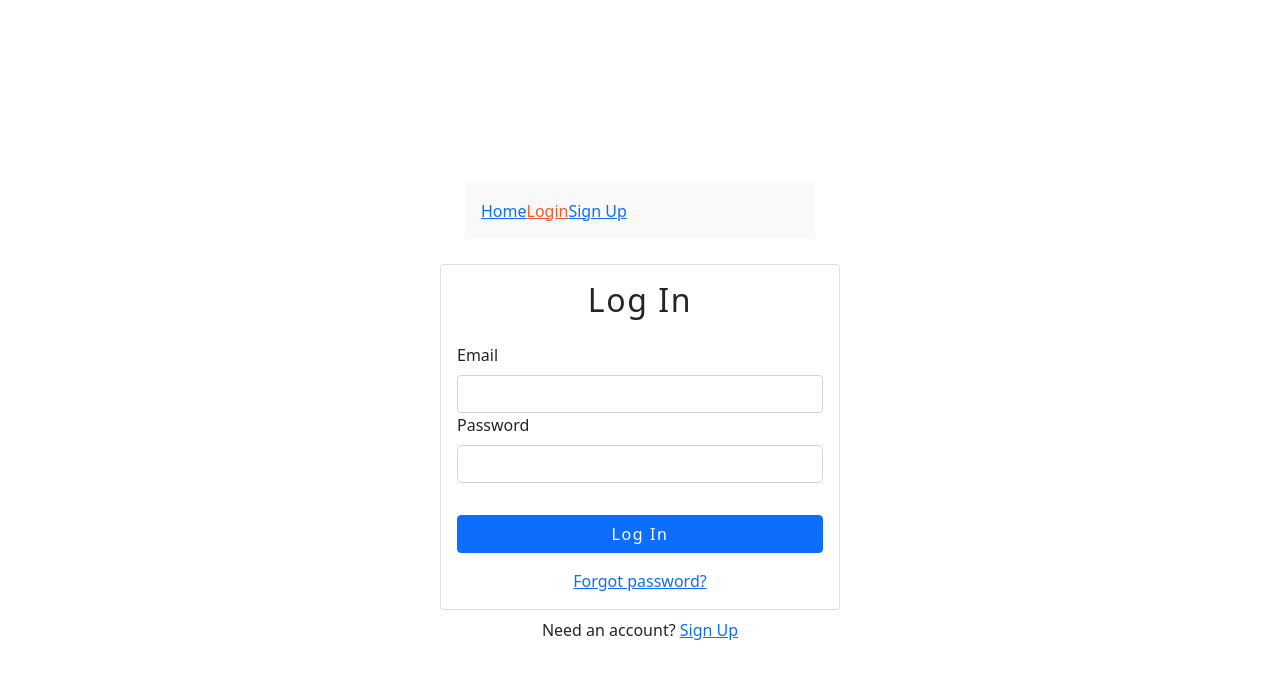
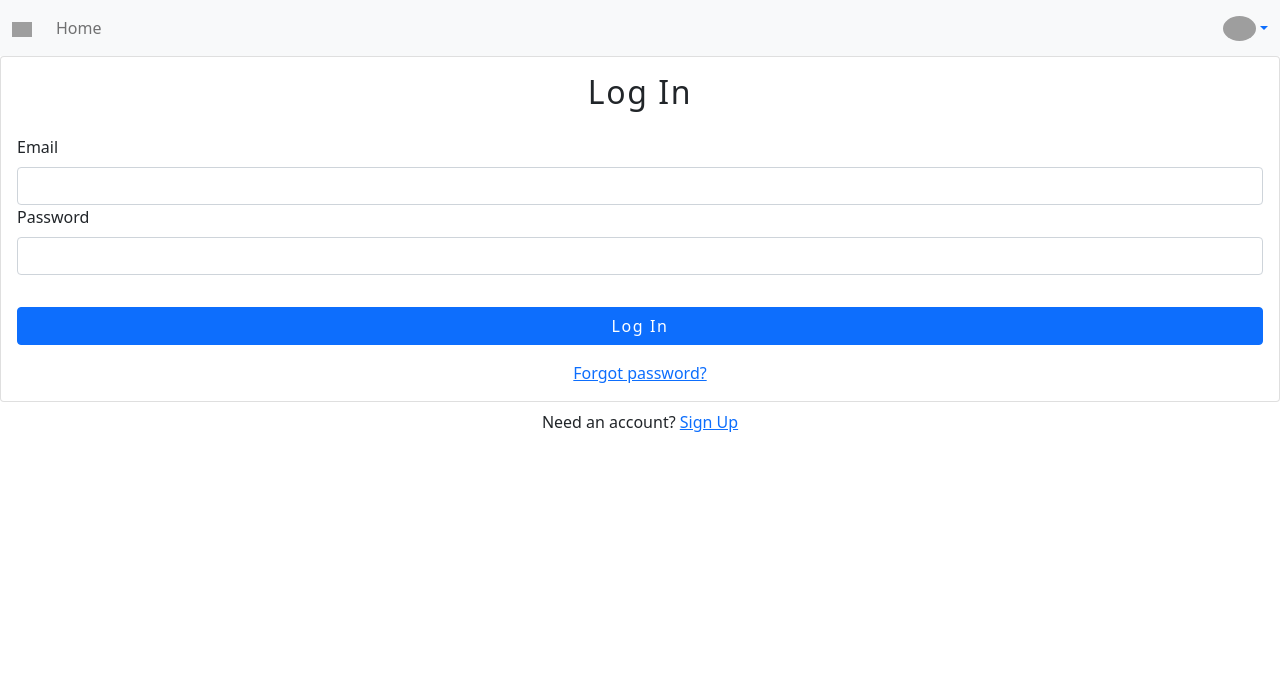
Before and after one commit to sandra681/Login-forma, a React (Create React App) app in the folder login-forma2/: page /login in a window 1280 px wide. Shown: the top 678 px of the page. Built offline with nearby package versions, Linux system fonts and the light colour scheme; grey boxes are pictures that could not be loaded.

Commit message:
login/logout

```diff
--- a/login-forma2/package.json
+++ b/login-forma2/package.json
@@ -3,6 +3,8 @@
   "version": "0.1.0",
   "private": true,
   "dependencies": {
+    "@material-ui/core": "^4.11.4",
+    "@material-ui/icons": "^4.11.2",
     "@testing-library/jest-dom": "^5.12.0",
     "@testing-library/react": "^11.2.7",
     "@testing-library/user-event": "^12.8.3",
@@ -15,6 +17,7 @@
     "react-dom": "^17.0.2",
     "react-router-dom": "^5.2.0",
     "react-scripts": "4.0.3",
+    "rxjs": "^7.1.0",
     "web-vitals": "^1.1.2"
   },
   "scripts": {
--- a/login-forma2/public/index.html
+++ b/login-forma2/public/index.html
@@ -11,6 +11,8 @@
       content="Web site created using create-react-app"
     />
     <link rel="apple-touch-icon" href="%PUBLIC_URL%/logo192.png" />
+    <link rel="stylesheet" href="https://fonts.googleapis.com/css?family=Roboto:300,400,500,700&display=swap" />
+    <link rel="stylesheet" href="https://fonts.googleapis.com/icon?family=Material+Icons" />
     <!--
       manifest.json provides metadata used when your web app is installed on a
       user's mobile device or desktop. See https://developers.google.com/web/fundamentals/web-app-manifest/
--- a/login-forma2/src/common/Header.js
+++ b/login-forma2/src/common/Header.js
@@ -1,20 +1,190 @@
-import React from "react";
-import { Navbar, NavDropdown } from "react-bootstrap";
-import { NavLink } from "react-router-dom";
+import React, { useState } from "react";
+import { NavLink, Link } from "react-router-dom";
 
-const Header = () => {
+const Header = (props) => {
+  const { currentUser } = props;
+  console.log("User:" + currentUser);
   const activeStyle = { color: "#F15B2A" };
+  const [menu, setMenu] = useState(false);
+  const toggleMenu = () => {
+    setMenu(!menu);
+  };
+  const toggleLogoutMenu = () => {
+    setMenu(!menu);
+    localStorage.removeItem("currentUser");
+  };
+  const show = menu ? "show" : "";
+  if (currentUser) {
     return (
-    <nav>
-      <NavLink to="/" activeStyle={activeStyle} exact>
+      <nav className="navbar navbar-expand-lg navbar-light bg-light">
+        <div className="container-fluid">
+          <button
+            className="navbar-toggler"
+            type="button"
+            data-mb-toggle="collapse"
+            data-mb-target="#navbarSupportedContent"
+            aria-controls="navbarSupportedContent"
+            aria-expanded="false"
+            aria-label="Toggle navigation"
+            onClick={() => toggleMenu()}
+          >
+            <i className="fas fa-bars"></i>
+          </button>
+
+          <div
+            className={"collapse navbar-collapse " + show}
+            id="navbarSupportedContent"
+          >
+            <a className="navbar-brand mt-2 mt-lg-0" href="/">
+              <img
+                src="https://arrangeyourvacation.com/images/site/logo.svg"
+                height="15"
+                alt=""
+                loading="lazy"
+              />
+            </a>
+            <ul className="navbar-nav me-auto mb-2 mb-lg-0">
+              <li className="nav-item">
+                <NavLink
+                  className="nav-link"
+                  to="/"
+                  activeStyle={activeStyle}
+                  exact
+                >
                   Home
                 </NavLink>
-      <NavLink to="/login" activeStyle={activeStyle} exact>
+              </li>
+            </ul>
+          </div>
+
+          <div className="d-flex align-items-center">
+            <Link
+              className="dropdown-toggle d-flex align-items-center hidden-arrow"
+              to="/"
+              id="navbarDropdownMenuLink"
+              role="button"
+              data-mb-toggle="dropdown"
+              aria-expanded="false"
+              onClick={() => toggleMenu()}
+            >
+              <img
+                src="https://cdn2.iconfinder.com/data/icons/avatars-99/62/avatar-370-456322-512.png"
+                class="rounded-circle"
+                height="25"
+                alt=""
+                loading="lazy"
+              />
+            </Link>
+            <ul
+              className={"dropdown-menu dropdown-menu-end " + show}
+              aria-labelledby="navbarDropdownMenuLink"
+            >
+              <li>
+                <a
+                  className="dropdown-item"
+                  href="/"
+                  activeStyle={activeStyle}
+                  exact
+                  onClick={() => toggleLogoutMenu()}
+                >
+                  Logout
+                </a>
+              </li>
+            </ul>
+          </div>
+        </div>
+      </nav>
+    );
+  }
+  return (
+    <nav className="navbar navbar-expand-lg navbar-light bg-light">
+      <div className="container-fluid">
+        <button
+          className="navbar-toggler"
+          type="button"
+          data-mb-toggle="collapse"
+          data-mb-target="#navbarSupportedContent"
+          aria-controls="navbarSupportedContent"
+          aria-expanded="false"
+          aria-label="Toggle navigation"
+          onClick={() => toggleMenu()}
+        >
+          <i className="fas fa-bars"></i>
+        </button>
+
+        <div
+          className={"collapse navbar-collapse " + show}
+          id="navbarSupportedContent"
+        >
+          <a className="navbar-brand mt-2 mt-lg-0" href="/">
+            <img
+              src="https://arrangeyourvacation.com/images/site/logo.svg"
+              height="15"
+              alt=""
+              loading="lazy"
+            />
+          </a>
+          <ul className="navbar-nav me-auto mb-2 mb-lg-0">
+            <li className="nav-item">
+              <NavLink
+                className="nav-link"
+                to="/"
+                activeStyle={activeStyle}
+                exact
+              >
+                Home
+              </NavLink>
+            </li>
+          </ul>
+        </div>
+
+        <div className="d-flex align-items-center">
+          <Link
+            className="dropdown-toggle d-flex align-items-center hidden-arrow"
+            to="/"
+            id="navbarDropdownMenuLink"
+            role="button"
+            data-mb-toggle="dropdown"
+            aria-expanded="false"
+            onClick={() => toggleMenu()}
+          >
+            <img
+              src="https://cdn2.iconfinder.com/data/icons/avatars-99/62/avatar-370-456322-512.png"
+              className="rounded-circle"
+              height="25"
+              alt=""
+              loading="lazy"
+            />
+          </Link>
+          <ul
+            className={"dropdown-menu dropdown-menu-end " + show}
+            aria-labelledby="navbarDropdownMenuLink"
+          >
+            <li>
+              <NavLink
+                className="dropdown-item"
+                to="/login"
+                activeStyle={activeStyle}
+                exact
+                onClick={() => toggleMenu()}
+              >
                 Login
               </NavLink>
-      <NavLink to="/signup" activeStyle={activeStyle} exact>
+            </li>
+            <li>
+              <NavLink
+                className="dropdown-item"
+                to="/signup"
+                activeStyle={activeStyle}
+                exact
+                onClick={() => toggleMenu()}
+              >
                 Sign Up
               </NavLink>
+            </li>
+          </ul>
+        </div>
+      </div>
     </nav>
   );
 };
--- a/login-forma2/src/components/App.js
+++ b/login-forma2/src/components/App.js
@@ -1,38 +1,45 @@
-import React from "react";
-import { Container } from "react-bootstrap";
-import AuthProvider from "../contexts/AuthContext";
+import React, { useState } from "react";
 import Signup from "./Signup";
 import { Switch, Route } from "react-router-dom";
-import Dashboard from "./Dashboard";
 import Login from "./Login";
-import PrivateRoute from "./PrivateRoute";
 import ForgotPassword from "./ForgotPassword";
-import UpdateProfile from "./UpdateProfile";
 import Homepage from "./homepage/Homepage";
 import Header from "../common/Header";
 
 function App() {
-
+  function checkUser() {
+    const user = localStorage.getItem("currentUser");
+    if (user !== null) {
+      return true;
+    }
+    return false;
+  }
+  const [currentUser, setCurrentUser] = useState(checkUser);
+  function onLoginChange() {
+    const user = localStorage.getItem("currentUser");
+    if (user !== null) {
+      setCurrentUser(true);
+    }
+  }
   return (
-    <Container
-      className="d-flex align-items-center justify-content-center"
-      style={{ minHeight: "100vh" }}
-    >
-      <div className="w-100" style={{ maxWidth: "400px" }}>
-        <Header />
-        <Switch>
-          {/* <PrivateRoute exact path="/" component={Dashboard}></PrivateRoute>
+    <>
+      <Header currentUser={currentUser} />
+      <Switch>
+        {/* <PrivateRoute exact path="/" component={Dashboard}></PrivateRoute>
             <PrivateRoute
               path="/update-profile"
               component={UpdateProfile}
             ></PrivateRoute> */}
-          <Route exact path="/" component={Homepage}></Route>
-          <Route path="/signup" component={Signup}></Route>
-          <Route path="/login" component={Login}></Route>
-          <Route path="/forgot-password" component={ForgotPassword}></Route>
-        </Switch>
-      </div>
-    </Container>
+        <Route exact path="/">
+          <Homepage currentUser={currentUser} />
+        </Route>
+        <Route path="/signup" component={Signup}></Route>
+        <Route path="/login">
+          <Login onLoginChange={onLoginChange} />
+        </Route>
+        <Route path="/forgot-password" component={ForgotPassword}></Route>
+      </Switch>
+    </>
   );
 }
 
--- a/login-forma2/src/homes/LikedHome.js
+++ b/login-forma2/src/homes/LikedHome.js
@@ -1,7 +1,9 @@
 import React from "react";
 
 const LikedHomes = (props) => {
-  const { removeAllLikedHomes, likedHomes, removeLikedHome } = props;
+  const { currentUser, removeAllLikedHomes, likedHomes, removeLikedHome } =
+    props;
+  if (currentUser) {
     return (
       <section className="interested">
         <h3>{likedHomes.length} liked apartments</h3>
@@ -27,6 +29,8 @@ const LikedHomes = (props) => {
         <button onClick={() => removeAllLikedHomes()}>Clear all</button>
       </section>
     );
+  }
+  return <div></div>;
 };
 
 export default LikedHomes;
--- a/login-forma2/src/index.css
+++ b/login-forma2/src/index.css
@@ -156,12 +156,6 @@ main {
   margin: 5rem auto;
   display: flex;
 }
-header {
-  /* background-image: url("https://cdn.pixabay.com/photo/2019/01/13/15/20/build-3930557_960_720.jpg"); */
-
-  margin-bottom: 0;
-  width: 100%;
-}
 .loading {
   text-align: center;
 }
@@ -304,9 +298,7 @@ header {
   background: var(--clr-gold);
   color: var(--clr-white);
 }
-/* .menu {
-  padding: 5rem 0;
-}  */
+
 .apartment-contact {
   display: flex;
   justify-content: space-between;
@@ -318,42 +310,6 @@ header {
   background: var(--clr-primary-10);
   padding: 0.25rem 0.5rem;
   border-radius: var(--radius);
-}
-nav {
-  margin: 25px;
-  background: #f9f9f9;
-  padding: 16px;
-}
-.menuItems {
-  list-style: none;
-  display: flex;
-}
-
-li {
-  margin: 10px;
-}
-.navLi {
-  text-decoration: none;
-  color: #8f8f8f;
-  font-size: 24px;
-  font-weight: 400;
-  transition: all 0.5s ease-in-out;
-  position: relative;
-  text-transform: uppercase;
-}
-.navLi ::before {
-  transition: 0.5s;
-  color: #8254ff;
-  position: absolute;
-  top: 0;
-  bottom: 0;
-  left: 0;
-  right: 0;
-  width: 0;
-  overflow: hidden;
-}
-.navLi:hover {
-  color: red;
 }
 .loadMore {
   display: block;
@@ -370,23 +326,3 @@ li {
 .loadMore:hover {
   transform: scale(1.5);
 }
-.searchBox {
-  /* position: fixed; */
-  margin-right: 10px;
-  max-width: 100%;
-  width: 100%;
-  border-radius: var(--radius);
-  padding: 1.5rem 2rem;
-  box-shadow: var(--dark-shadow);
-  background: var(--clr-white);
-}
-.serachBox h3 {
-  font-weight: normal;
-  text-transform: none;
-  margin-bottom: 2rem;
-}
-.box {
-  display: flex;
-  margin-top: 0;
-  flex-direction: row;
-}
```
Also changed, not shown: login-forma2/src/components/Login.js (+13 -5 lines), login-forma2/src/components/PrivateRoute.js (+21 -3 lines), login-forma2/src/components/homepage/Homepage.js (+4 -3 lines), login-forma2/public/images/close.png (added), 1 other file (tests, documents, lock files or other folders). Lines whose indentation alone changed are shown as unchanged.
